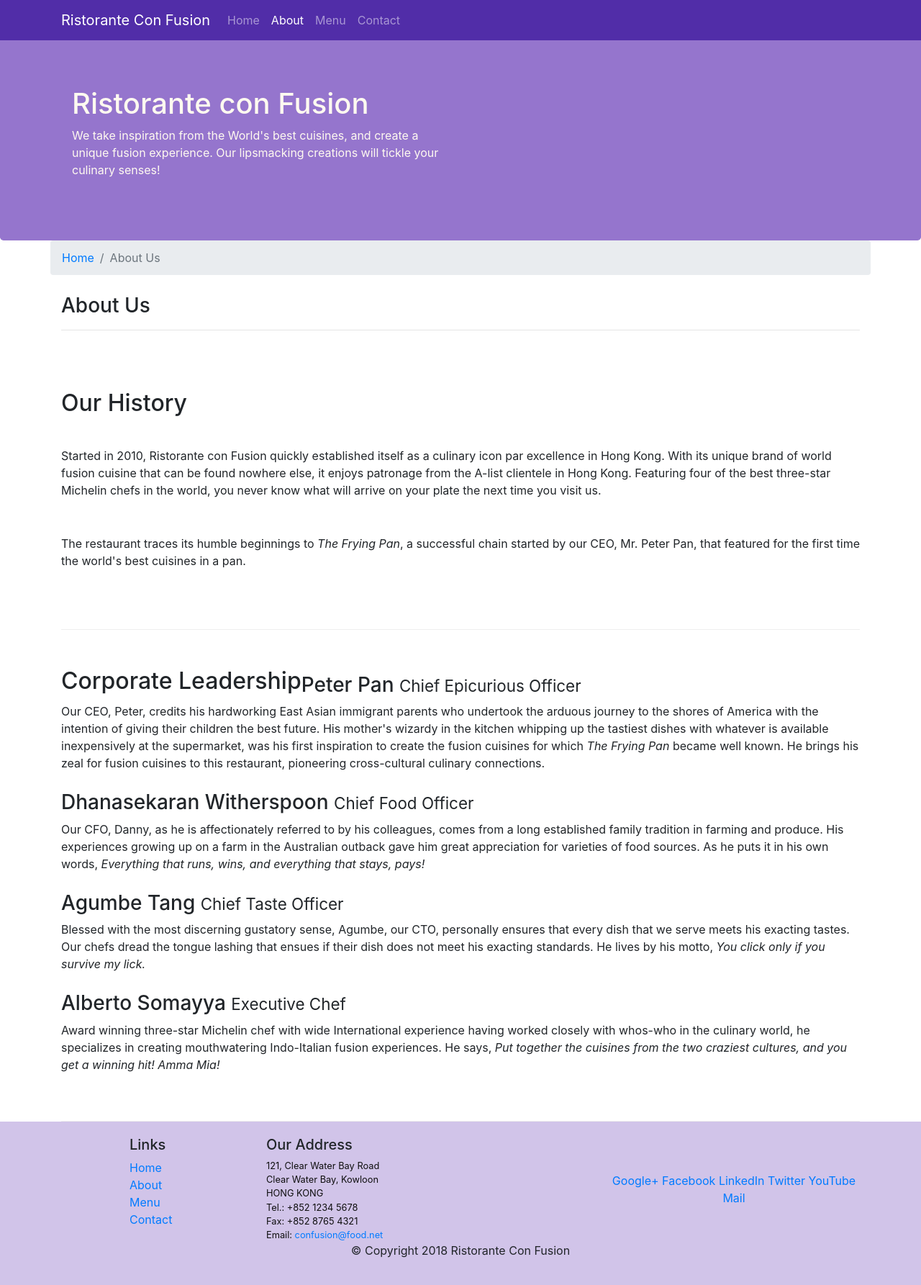
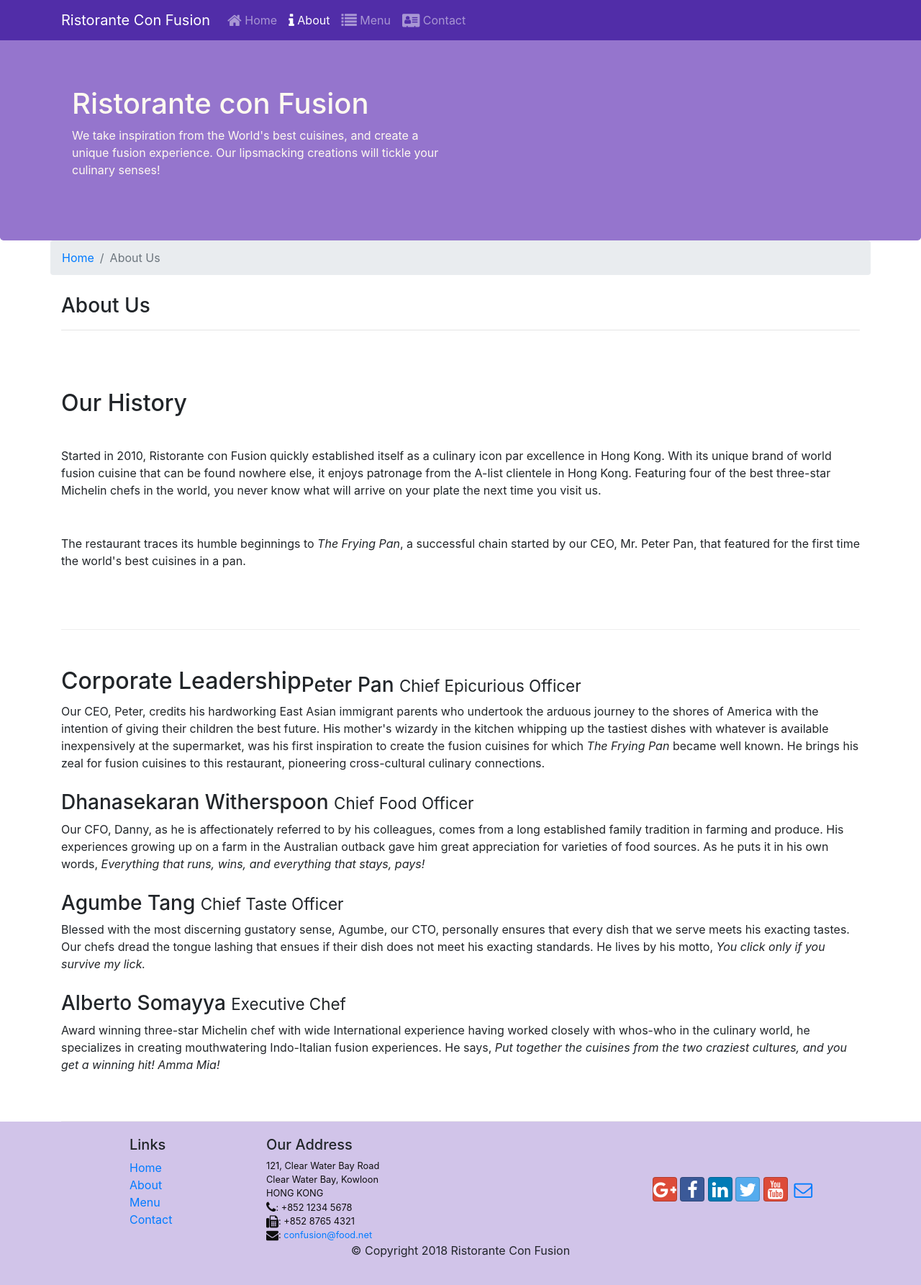
Before and after one commit to NorahAlShaikhMubarak/git-test, a website: page aboutus.html in a window 1280 px wide. Shown: the whole page at 72% size. Drawn offline with nearby package versions, Linux system fonts and the light colour scheme.

Commit message:
FontsIcons

```diff
--- a/aboutus.html
+++ b/aboutus.html
@@ -13,6 +13,9 @@
         <link rel="stylesheet" href="node_modules/bootstrap/dist/css/bootstrap.min.css">
         <link href="CSS/styles.css" rel="stylesheet">
 
+        <link rel="stylesheet" href="node_modules/font-awesome/css/font-awesome.min.css">
+        <link rel="stylesheet" href="node_modules/bootstrap-social/bootstrap-social.css">
+
 </head>
 
 <body>
@@ -24,10 +27,10 @@
            <a class="navbar-brand" href="#">Ristorante Con Fusion</a>
            <div class="collapse navbar-collapse" id="Navbar">
                 <ul class="navbar-nav mr-auto">
-                    <li class="nav-item"><a class="nav-link" href="index.html">Home</a></li>
-                    <li class="nav-item active"><a class="nav-link" href="./aboutus.html">About</a></li>
-                    <li class="nav-item"><a class="nav-link" href="#">Menu</a></li>
-                    <li class="nav-item"><a class="nav-link" href="#">Contact</a></li>
+                    <li class="nav-item"><a class="nav-link" href="./index.html"><span class="fa fa-home fa-lg"></span> Home</a></li>
+                    <li class="nav-item active"><a class="nav-link" href="#"><span class="fa fa-info fa-lg"></span> About</a></li>
+                    <li class="nav-item"><a class="nav-link" href="#"><span class="fa fa-list fa-lg"></span> Menu</a></li>
+                    <li class="nav-item"><a class="nav-link" href="#"><span class="fa fa-address-card fa-lg"></span> Contact</a></li>
                 </ul>
            </div>
         </div>
@@ -104,19 +107,20 @@
 		              121, Clear Water Bay Road<br>
 		              Clear Water Bay, Kowloon<br>
 		              HONG KONG<br>
-		              Tel.: +852 1234 5678<br>
-		              Fax: +852 8765 4321<br>
-		              Email: <a href="mailto:confusion@food.net">confusion@food.net</a>
+                      <i class="fa fa-phone fa-lg"></i>: +852 1234 5678<br>
+                      <i class="fa fa-fax fa-lg"></i>: +852 8765 4321<br>
+                      <i class="fa fa-envelope fa-lg"></i>:
+                      <a href="mailto:confusion@food.net">confusion@food.net</a>
 		           </address>
                 </div>
                 <div class="col-12 col-sm-4 align-self-center">
                     <div class="text-center">
-                        <a href="http://google.com/+">Google+</a>
-                        <a href="http://www.facebook.com/profile.php?id=">Facebook</a>
-                        <a href="http://www.linkedin.com/in/">LinkedIn</a>
-                        <a href="http://twitter.com/">Twitter</a>
-                        <a href="http://youtube.com/">YouTube</a>
-                        <a href="mailto:">Mail</a>
+                        <a class="btn btn-social-icon btn-google" href="http://google.com/+"><i class="fa fa-google-plus"></i></a>
+                        <a class="btn btn-social-icon btn-facebook" href="http://www.facebook.com/profile.php?id="><i class="fa fa-facebook"></i></a>
+                        <a class="btn btn-social-icon btn-linkedin" href="http://www.linkedin.com/in/"><i class="fa fa-linkedin"></i></a>
+                        <a class="btn btn-social-icon btn-twitter" href="http://twitter.com/"><i class="fa fa-twitter"></i></a>
+                        <a class="btn btn-social-icon btn-google" href="http://youtube.com/"><i class="fa fa-youtube"></i></a>
+                        <a class="btn btn-social-icon" href="mailto:"><i class="fa fa-envelope-o"></i></a>
                     </div>
                 </div>
            </div>
--- a/package.json
+++ b/package.json
@@ -15,6 +15,8 @@
   },
   "dependencies": {
     "bootstrap": "^4.0.0",
+    "bootstrap-social": "^5.1.1",
+    "font-awesome": "^4.7.0",
     "jquery": "^3.3.1",
     "popper.js": "^1.12.9"
   }
```
Also changed, not shown: index.html (+21 -17 lines), 1 other file.
